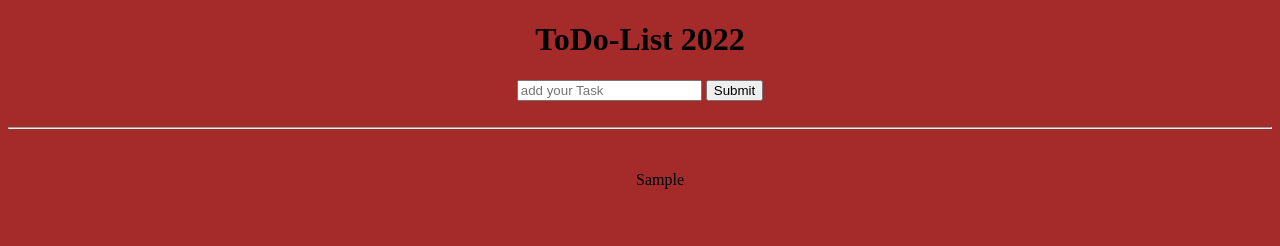
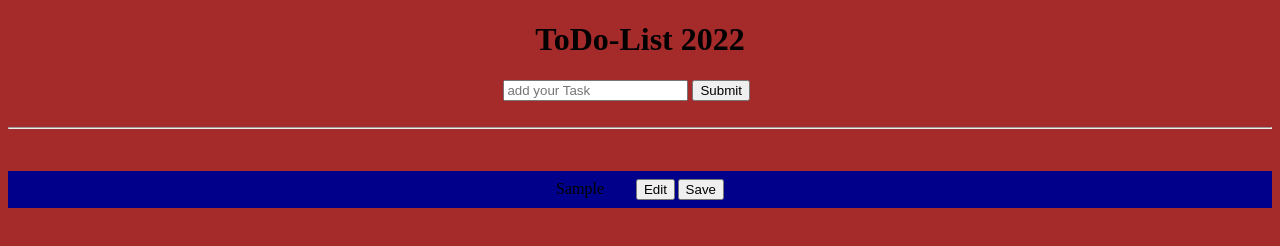
Before and after one commit to patflynn89/ToDo-List, a plain HTML site: page index.html in a window 1280 px wide. Both pictures are taken after typing "Sample" into the empty fields and a click on the input "Submit". Drawn offline with Linux system fonts and the light colour scheme.

Commit message:
Added among others the edit and save button

```diff
--- a/index.html
+++ b/index.html
@@ -20,7 +20,10 @@
     <br />
     <hr />
     <br />
-    <ul id="list"></ul>
+    <!--<ul id="list"></ul>-->
+    <!--<div id="list">-->
+      <div id="fields"></div>
+    <!--</div>-->
     <script src="script.js" defer></script>
   </body>
 </html>
--- a/main.css
+++ b/main.css
@@ -11,10 +11,23 @@ h1 {
   /**background-color: green;*/
 }
 
-ul {
-  text-align: center;
+#fields {
+background-color: darkblue;
+text-align: center;
+display: flex;
+flex-direction: column;
+margin: 1rem auto;
+
 }
 
-li {
-  list-style-type: none;
+#boxes {
+  margin: 0.5em auto;
 }
+
+#taskToDo {
+  margin-right: 2em;
+}
+
+#buttonBox {
+  margin-right: 0.2em;
+}
--- a/script.js
+++ b/script.js
@@ -1,5 +1,5 @@
 const submitField = document.getElementById("taskToDo");
-const listItemsCSS = document.getElementById("list");
+const fields = document.getElementById("fields");
 
 /* document.addEventListener('submit', function (e) {
   e.preventDefault();
@@ -10,11 +10,24 @@ const listItemsCSS = document.getElementById("list");
 submitField.addEventListener("click", function (e) {
   e.preventDefault();
   const taskBox = document.getElementById("taskForm").elements["task"].value;
-  const node = document.createElement("li");
+  const div = document.createElement("div");
+  const node = document.createElement("label");
   const textNode = document.createTextNode(taskBox);
+  const editButton = document.createElement("button");
+  const saveButton = document.createElement("button");
+  editButton.id = "buttonBox";
+  node.setAttribute("type", "text");
+  node.setAttribute("value", taskBox);
+  node.setAttribute("id", "taskToDo");
+  div.id = "boxes";
+  editButton.innerHTML = "Edit";
+  saveButton.innerHTML = "Save";
   //alert("Yeah mann funktionier! " + taskBox);
   node.appendChild(textNode);
-  listItemsCSS.appendChild(node);
+  div.appendChild(node);
+  div.appendChild(editButton);
+  div.appendChild(saveButton);
+  fields.appendChild(div);
   clearBox();
 });
 
```
